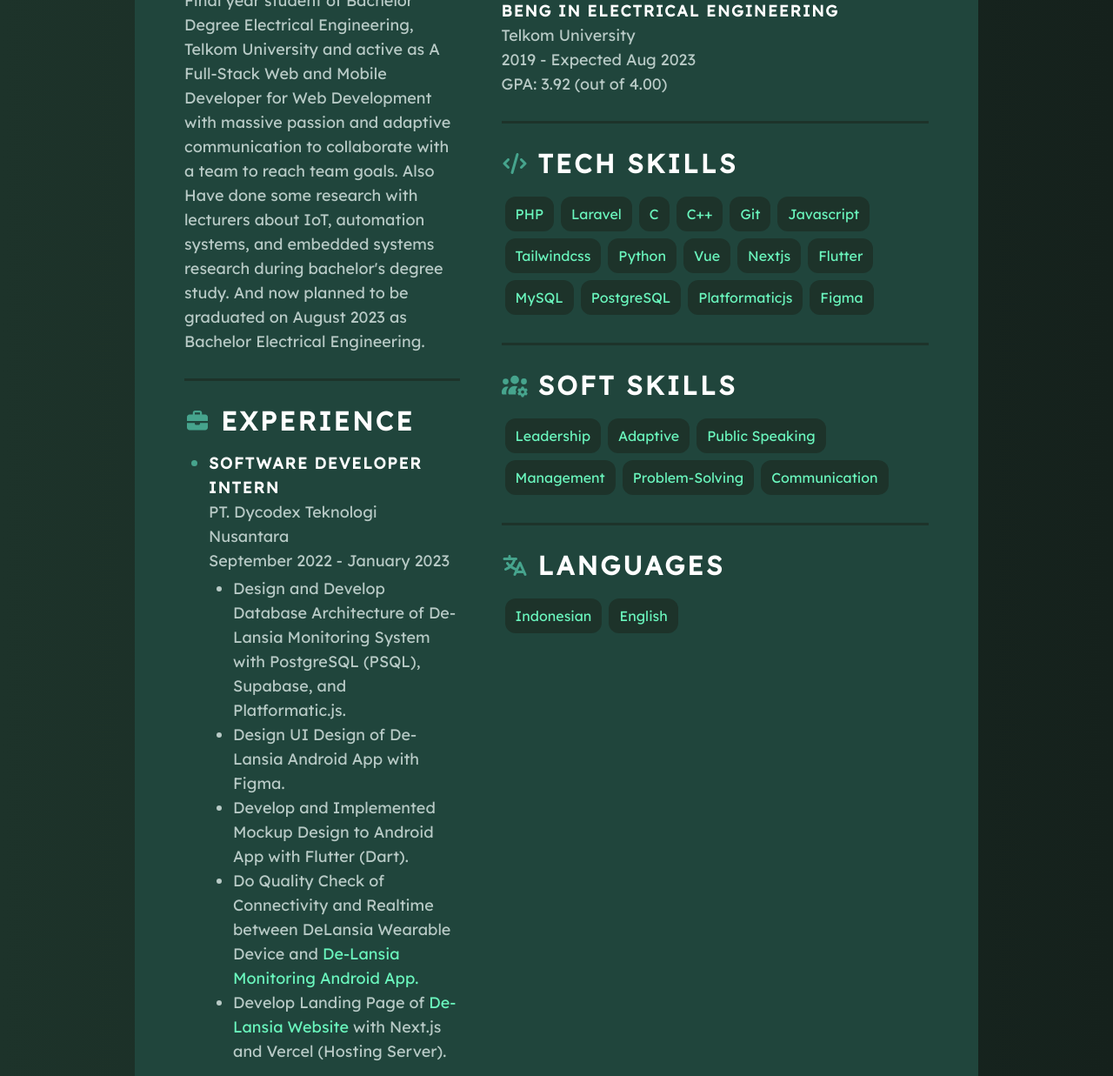
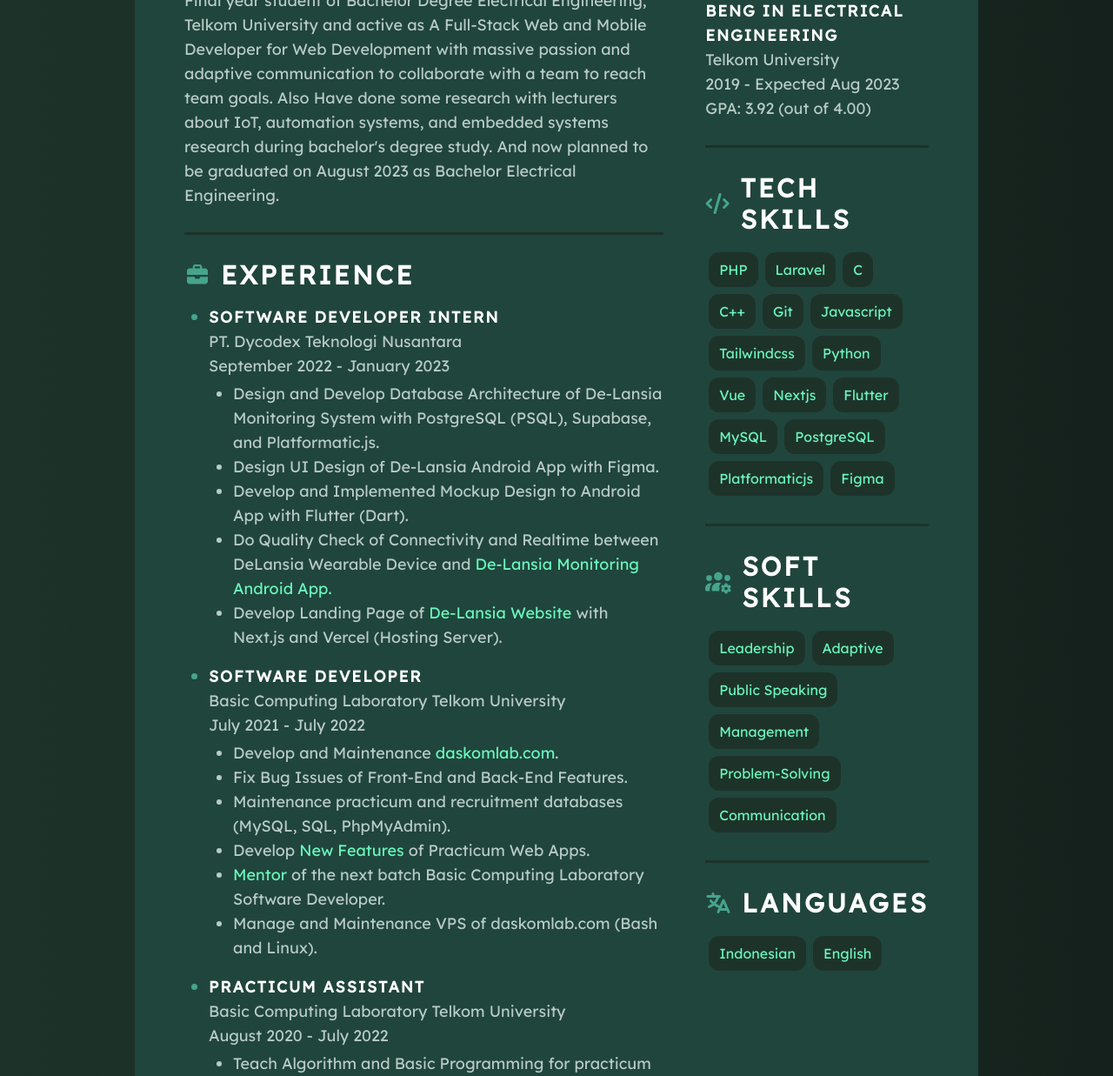
Before and after one commit to adhiiimf/adhiiimf.github.io, a website: page cv/cv.html in a window 1280 px wide. Shown: the part 634-1871 px from the top of the page at 87% size. Drawn offline with Linux system fonts and the light colour scheme.

Commit message:
media query w left content

```diff
--- a/cv/cv.html
+++ b/cv/cv.html
@@ -116,7 +116,7 @@
             <!-- content -->
             <section class="mt-[41px] max-[530px]:mt-5 flex flex-row max-[950px]:flex max-[950px]:flex-col max-[530px]:px-0 max-[530px]:w-auto">
                 <!-- left content -->
-                <div class="[950px]:w-4/6 [950px]:border-r-[3px] [950px]:border-green-bg md:pr-6 w-full">
+                <div class="[950px]:w-4/6 [950px]:border-r-[3px] [950px]:border-green-bg md:pr-6 max-[950px]:w-full">
                     <!-- summary section -->
                     <section class="pt-4 pb-7 border-b-[3px] border-green-bg">
                         <div class="flex items-center">
@@ -278,7 +278,7 @@
                     </section>
                 </div>
                 <!-- right content -->
-                <div class="[950px]:w-2/6 md:pl-6 w-auto">
+                <div class="[950px]:w-1/3 md:pl-6 w-auto">
                     <!-- education -->
                     <section class="py-7 [950px]:pt-4 pb-7 border-b-[3px] border-green-bg">
                         <div class="flex items-center">
```
